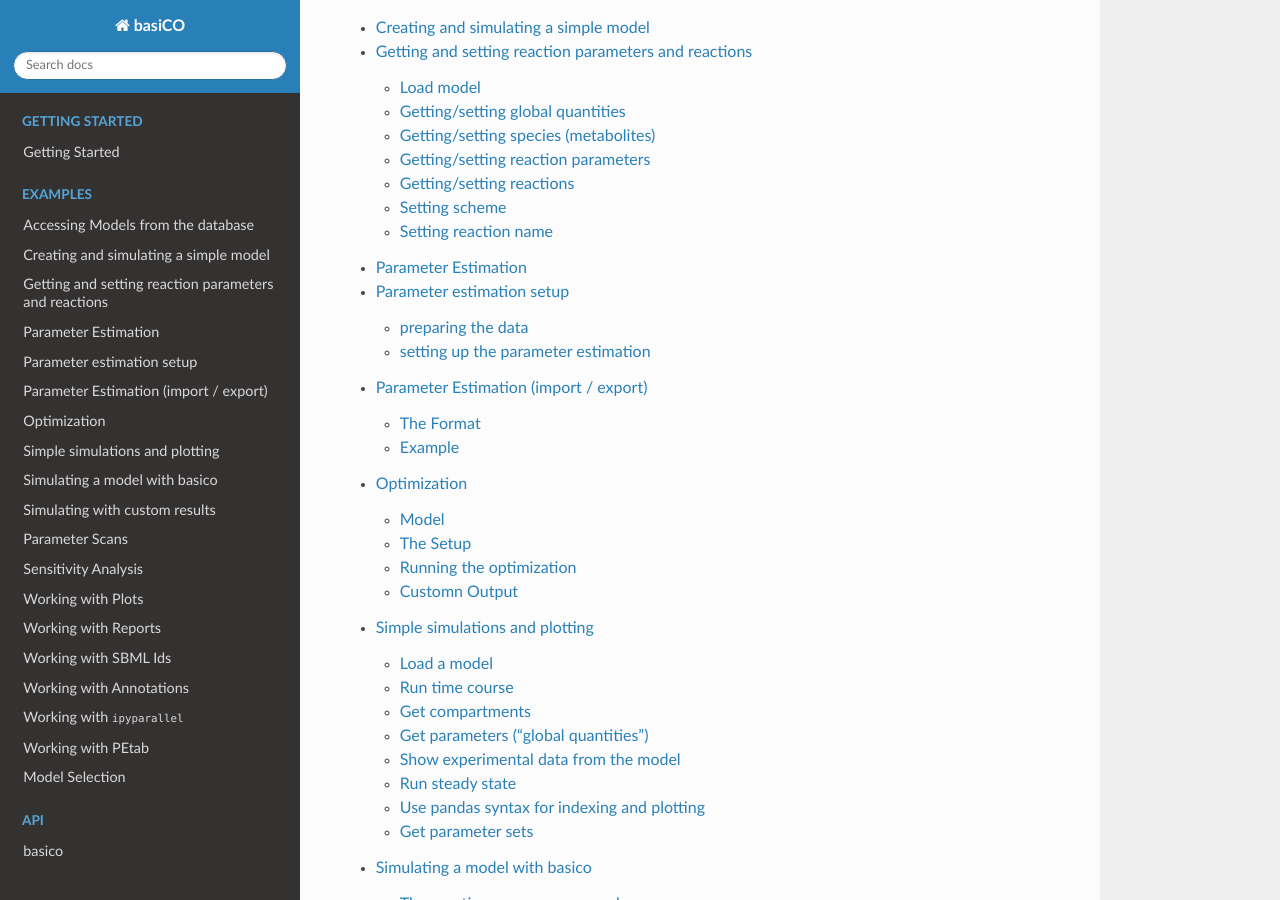
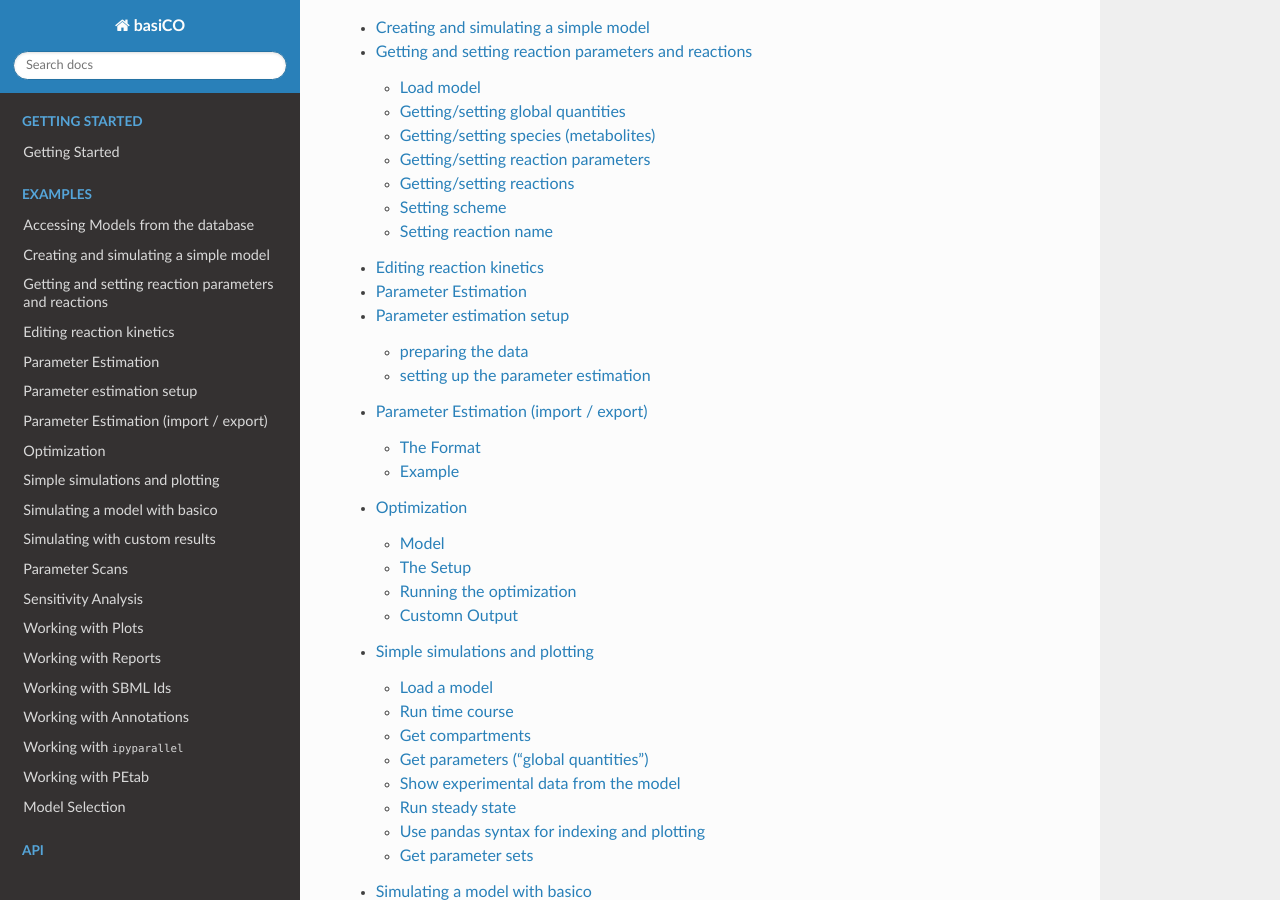
Before and after one commit to copasi/basico, a Sphinx documentation site: the page built from docs/index.rst, in a window 1280 px wide and 900 px high, scrolled down 812 px. Built offline with Sphinx 7.4.7 and the Read the Docs theme 2.0.0, drawn with Linux system fonts in a browser that asks for light colours; pages that are not in the unit, such as notebooks, are missing from menus.

Commit message:
- add example assigning modifiers

```diff
--- a/docs/index.rst
+++ b/docs/index.rst
@@ -21,6 +21,7 @@
    notebooks/Accessing_Models_from_Databases
    notebooks/Creating_a_simple_model
    notebooks/Model_manipulation
+   notebooks/Editing_Kinetics
    notebooks/Parameter_Estimation_Example
    notebooks/Setting_up_Parameter_Estimation
    notebooks/ParameterEstimation_Export
```
Also changed, not shown: docs/notebooks/Editing_Kinetics.ipynb (added).
